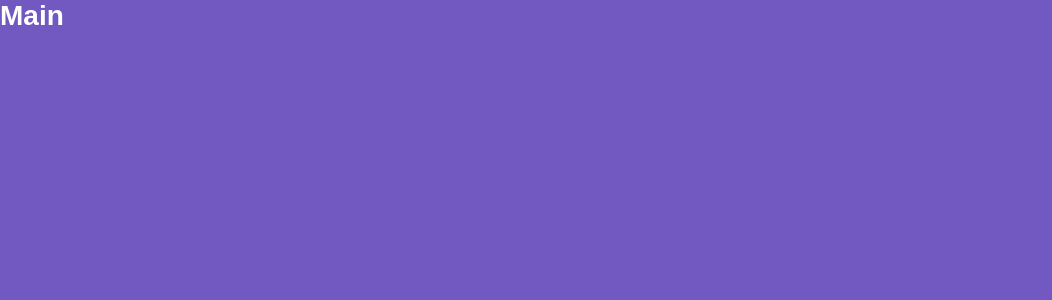
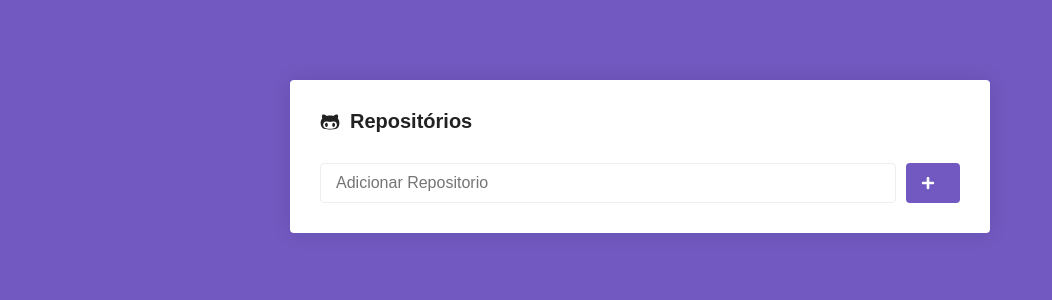
Before and after one commit to MalvesGO/react-first-app, a React (Create React App) app: page / in a window 1280 px wide. Shown: the top 300 px of the page, without its empty margins (0-1052 px from the left). Built offline with nearby package versions, Linux system fonts and the light colour scheme; the HTML template or start-up script is replaced by a standard one.

Commit message:
styled main page

```diff
--- a/package.json
+++ b/package.json
@@ -5,6 +5,7 @@
   "dependencies": {
     "react": "^16.11.0",
     "react-dom": "^16.11.0",
+    "react-icons": "^3.8.0",
     "react-router-dom": "^5.1.2",
     "react-scripts": "3.2.0",
     "styled-components": "^4.4.0"
--- a/src/pages/Main/index.js
+++ b/src/pages/Main/index.js
@@ -1,7 +1,22 @@
 import React from 'react';
+import { FaGithubAlt, FaPlus } from 'react-icons/fa';
 
-import { Title } from './styles';
+import { Container, Form, SubmitButton } from './styles';
 
 export default function Main() {
-  return <Title>Main</Title>;
+  return (
+    <Container>
+      <h1>
+        <FaGithubAlt />
+        Repositórios
+      </h1>
+
+      <Form onSubmit={() => {}}>
+        <input type="text" placeholder="Adicionar Repositorio" />
+        <SubmitButton disable>
+          <FaPlus color="#FFF" size="14px" />
+        </SubmitButton>
+      </Form>
+    </Container>
+  );
 }
--- a/src/pages/Main/styles.js
+++ b/src/pages/Main/styles.js
@@ -1,5 +1,49 @@
 import styled from 'styled-components';
 
-export const Title = styled.h1`
-  color: #fff;
+export const Container = styled.div`
+  max-width: 700px;
+  background: #fff;
+  border-radius: 4px;
+  box-shadow: 0 0 20px rgba(0, 0, 0, 0.1);
+  padding: 30px;
+  margin: 80px auto;
+
+  h1 {
+    font-size: 20px;
+    display: flex;
+    flex-direction: row;
+    align-items: center;
+  }
+
+  svg {
+    margin-right: 10px;
+  }
 `;
+
+export const Form = styled.form`
+  margin-top: 30px;
+  display: flex;
+  flex-direction: row;
+
+  input {
+    flex: 1;
+    border: 1px solid #eee;
+    padding: 10px 15px;
+    border-radius: 4px;
+    font-size: 16px;
+  }
+`;
+
+export const SubmitButton = styled.button.attrs({
+  type: 'submit',
+})`
+  background: #7159c1;
+  border: 0;
+  padding: 0 15px;
+  margin-left: 10px;
+  border-radius: 4px;
+
+  display: flex;
+  justify-content: center;
+  align-items: center;
+`;
```
Also changed, not shown: 1 other file (tests, documents, lock files or other folders).
